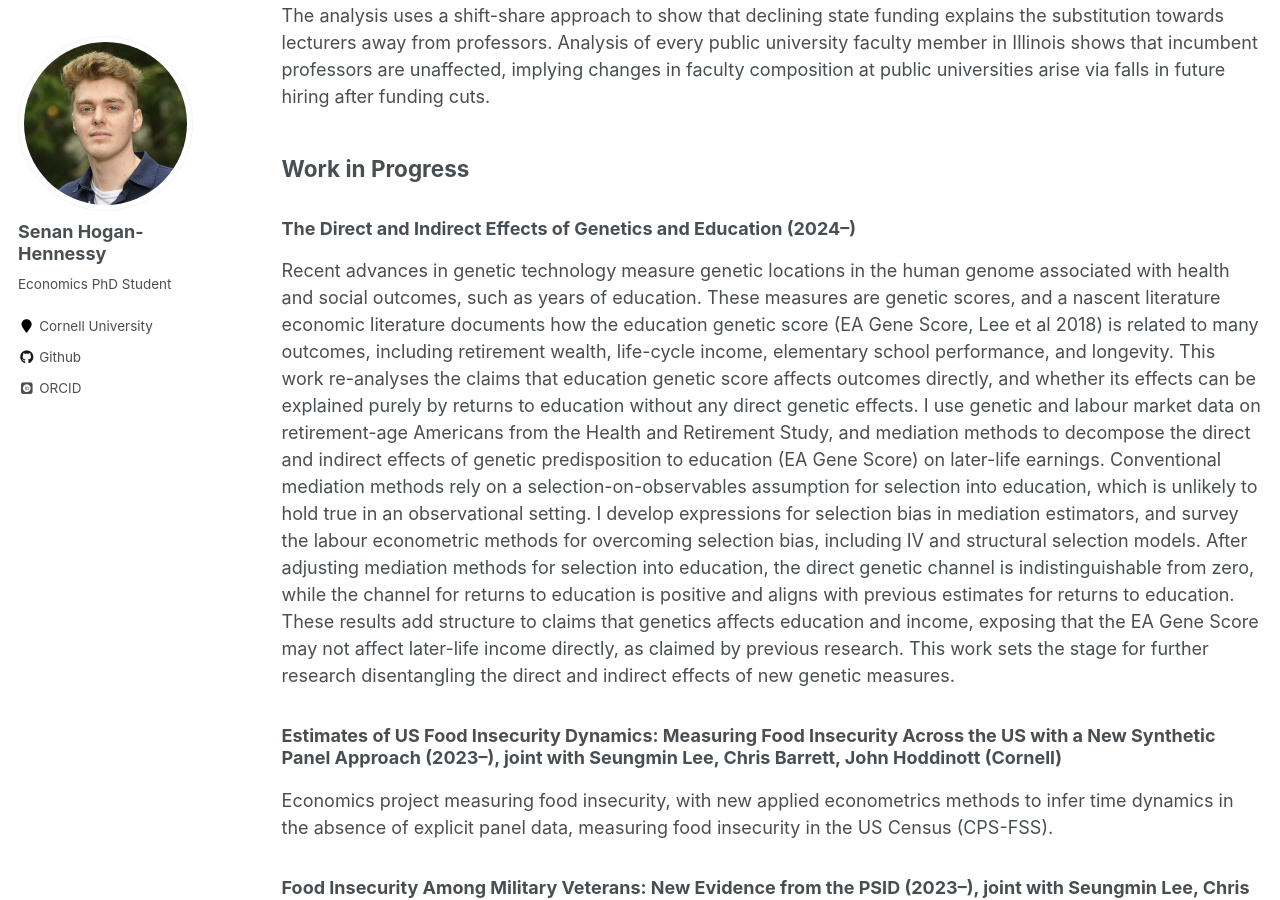
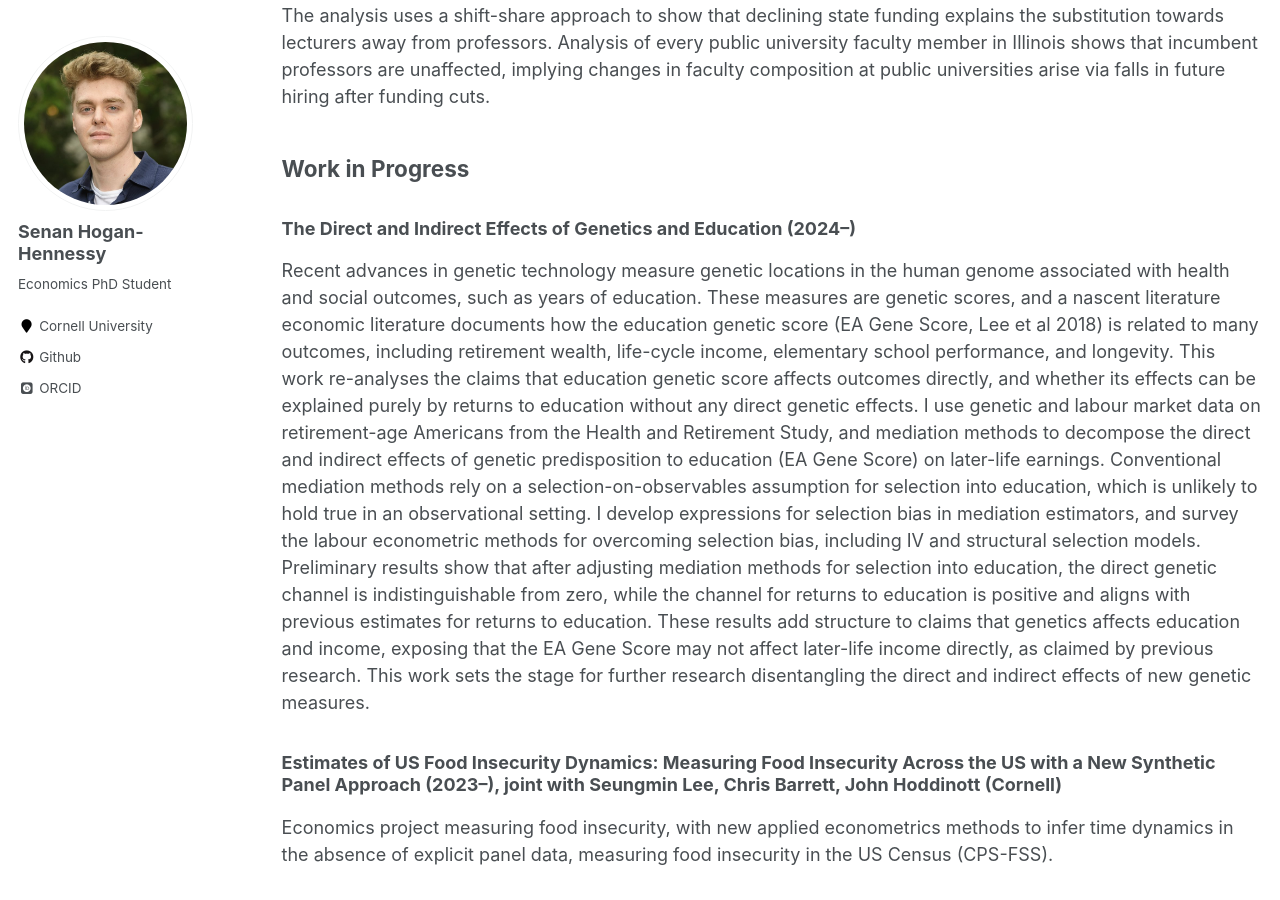
Before and after one commit to shoganhennessy/shoganhennessy.github.io, a Jekyll site: the page built from _pages/research.md, in a window 1280 px wide and 900 px high, scrolled down 544 px. Built offline with Jekyll 4.4.1, drawn with Linux system fonts in a browser that asks for light colours; some web fonts are replaced.

Commit message:
Small edit.

```diff
--- a/_pages/research.md
+++ b/_pages/research.md
@@ -30,7 +30,7 @@ This work re-analyses the claims that education genetic score affects outcomes d
 I use genetic and labour market data on retirement-age Americans from the Health and Retirement Study, and mediation methods to decompose the direct and indirect effects of genetic predisposition to education (EA Gene Score) on later-life earnings.
 Conventional mediation methods rely on a selection-on-observables assumption for selection into education, which is unlikely to hold true in an observational setting.
 I develop expressions for selection bias in mediation estimators, and survey the labour econometric methods for overcoming selection bias, including IV and structural selection models.
-After adjusting mediation methods for selection into education, the direct genetic channel is indistinguishable from zero, while the channel for returns to education is positive and aligns with previous estimates for returns to education.
+Preliminary results show that after adjusting mediation methods for selection into education, the direct genetic channel is indistinguishable from zero, while the channel for returns to education is positive and aligns with previous estimates for returns to education.
 These results add structure to claims that genetics affects education and income, exposing that the EA Gene Score may not affect later-life income directly, as claimed by previous research.
 This work sets the stage for further research disentangling the direct and indirect effects of new genetic measures.
 
```
Also changed, not shown: 2 other files.
